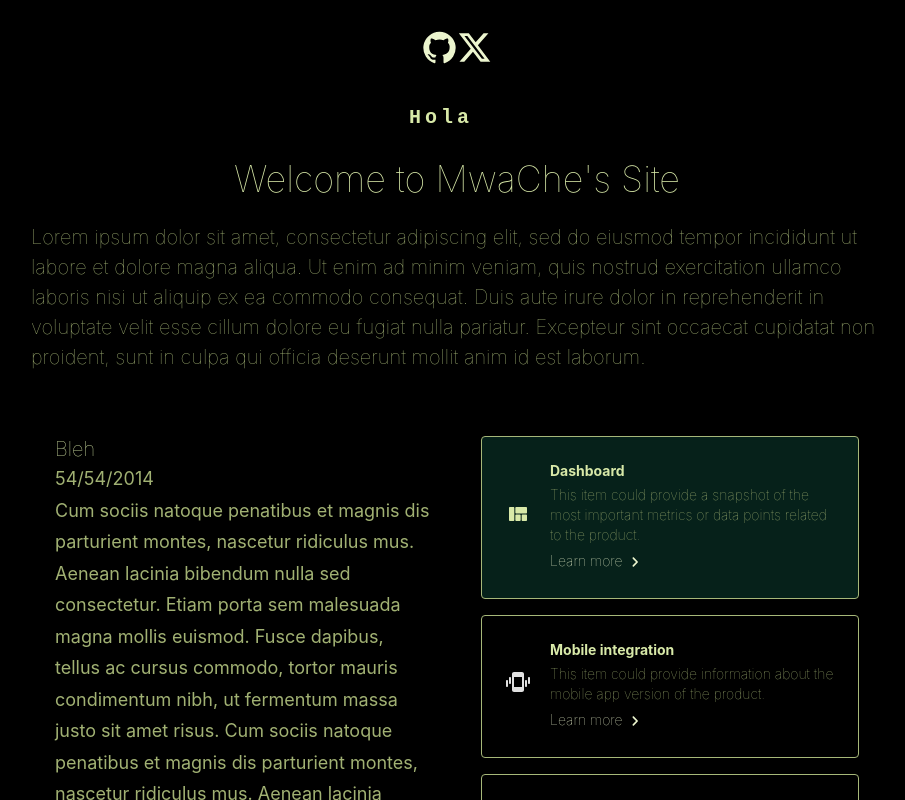
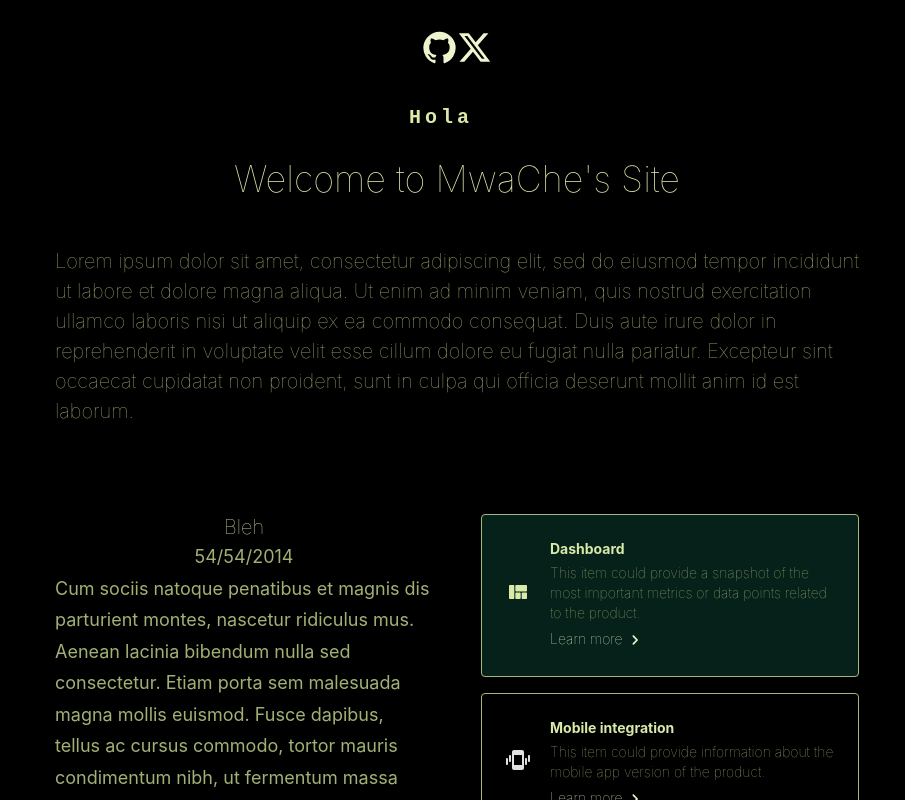
Before and after one commit to mwchben/mwache, a React (Create React App) app: page / in a window 1280 px wide. Shown: the top 800 px of the page, without its empty margins (183-1088 px from the left). Built offline with nearby package versions, Linux system fonts and the light colour scheme; a web font is replaced by a local one.

Commit message:
align and padding

```diff
--- a/src/components/Layout/Templates/Me.js
+++ b/src/components/Layout/Templates/Me.js
@@ -7,10 +7,10 @@ function Me() {
   return (
     <Grid item>
 
-            <Typography component="h2" variant="h5">
+            <Typography component="h2" variant="h5" textAlign={"center"} >
               Bleh
             </Typography>
-            <Typography variant="subtitle1" color="text.secondary">
+            <Typography variant="subtitle1" textAlign={"center"} color="text.secondary">
             54/54/2014
             </Typography>
             <Typography variant="subtitle1" paragraph color="text.secondary" >
--- a/src/components/Layout/Templates/Projects.js
+++ b/src/components/Layout/Templates/Projects.js
@@ -58,7 +58,7 @@ export default function Projects() {
                 <Typography
                   variant="body1"
                   color="text.secondary"
-                  sx={{ mb: { xs: 2, sm: 4 }, mt: 2}}
+                  sx={{ mb: { xs: 2, sm: 4 }, mt: 2, p: 3}}
                 >
                   Lorem ipsum dolor sit amet, consectetur adipiscing elit, sed do eiusmod tempor incididunt ut labore et dolore magna aliqua.
                    Ut enim ad minim veniam, quis nostrud exercitation ullamco laboris nisi ut aliquip ex ea commodo consequat.
@@ -115,6 +115,7 @@ export default function Projects() {
                   />
                 ))}
               </Grid>
+
               <Box
                 component={Card}
                 variant="outlined"
@@ -123,11 +124,7 @@ export default function Projects() {
                   mt: 4,
                 }}
               >
-                <Box
-                  sx={{
-                   minHeight: 280,
-                  }}
-                />
+
                 <Box sx={{ px: 2, py: 2, backgroundColor: "#000" }}>
                   <Typography color="text.primary" variant="body2" fontWeight="bold">
                     {selectedFeature.title}
@@ -153,7 +150,15 @@ export default function Projects() {
                     />
                   </Link>
                 </Box>
+                <Box
+                  sx={{
+                   minHeight: 280,
+                   mt: 4,
+                   p: 4
+                  }}
+                ><  Me/></Box>
               </Box>
+
 
 
               {/* box for WebSite size */}
```
